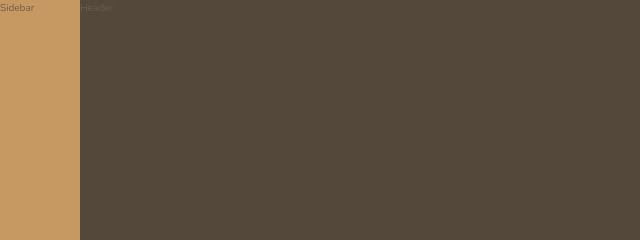
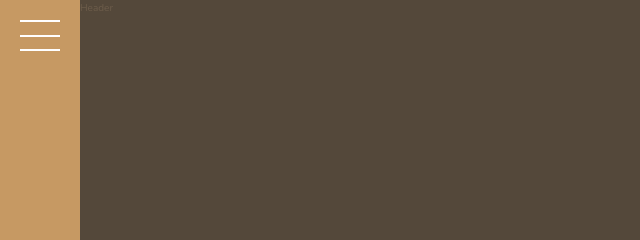
Before and after one commit to arvinbuid/nexter-landing, a website: page index.html in a window 1280 px wide. Shown: the top 240 px of the page, 0-640 px from the left. Drawn offline with nearby package versions, Linux system fonts and the light colour scheme.

Commit message:
Add styles to sidebar button.

```diff
--- a/index.html
+++ b/index.html
@@ -19,7 +19,9 @@
     <title>nexter &mdash; your home, your freedom</title>
   </head>
   <body class="container">
-    <div class="sidebar">Sidebar</div>
+    <div class="sidebar">
+      <button class="nav-btn"></button>
+    </div>
 
     <header class="header">Header</header>
 
--- a/sass/_sidebar.scss
+++ b/sass/_sidebar.scss
@@ -4,4 +4,34 @@
   background-color: base.$color-primary;
   grid-column: sidebar-start / sidebar-end;
   grid-row: 1 / -1;
+
+  display: flex;
+  justify-content: center;
 }
+
+.nav-btn {
+  border: none;
+  border-radius: 0;
+
+  height: 2px;
+  width: 4rem;
+  background-color: #fff;
+  margin-top: 3.5rem;
+
+  &::before,
+  &::after {
+    content: "";
+    display: block;
+    height: 2px;
+    width: 4rem;
+    background-color: #fff;
+  }
+
+  &::before {
+    transform: translateY(-1.5rem);
+  }
+
+  &::after {
+    transform: translateY(1.2rem);
+  }
+}
```
Also changed, not shown: css/style.css, 1 other file.
